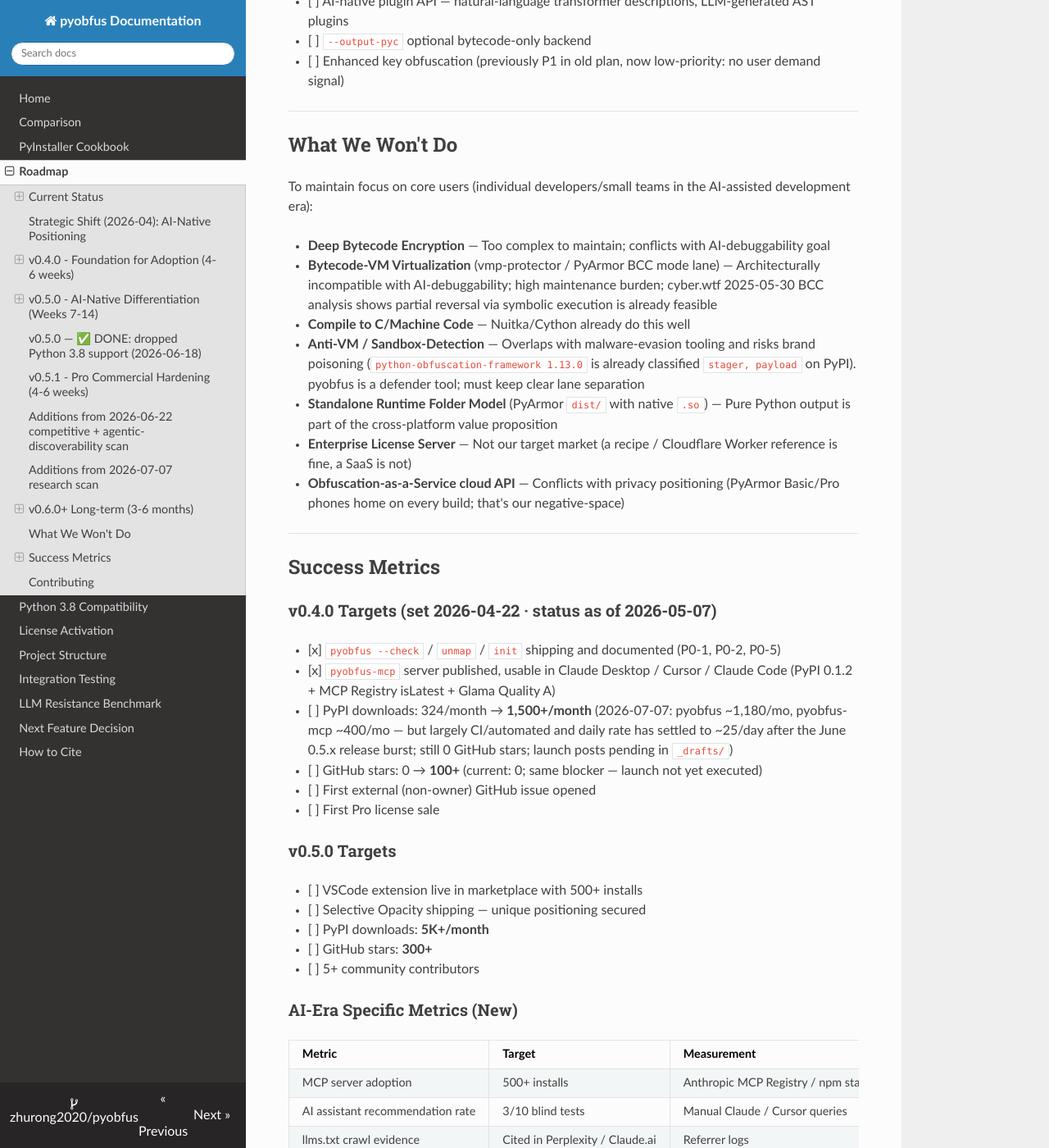
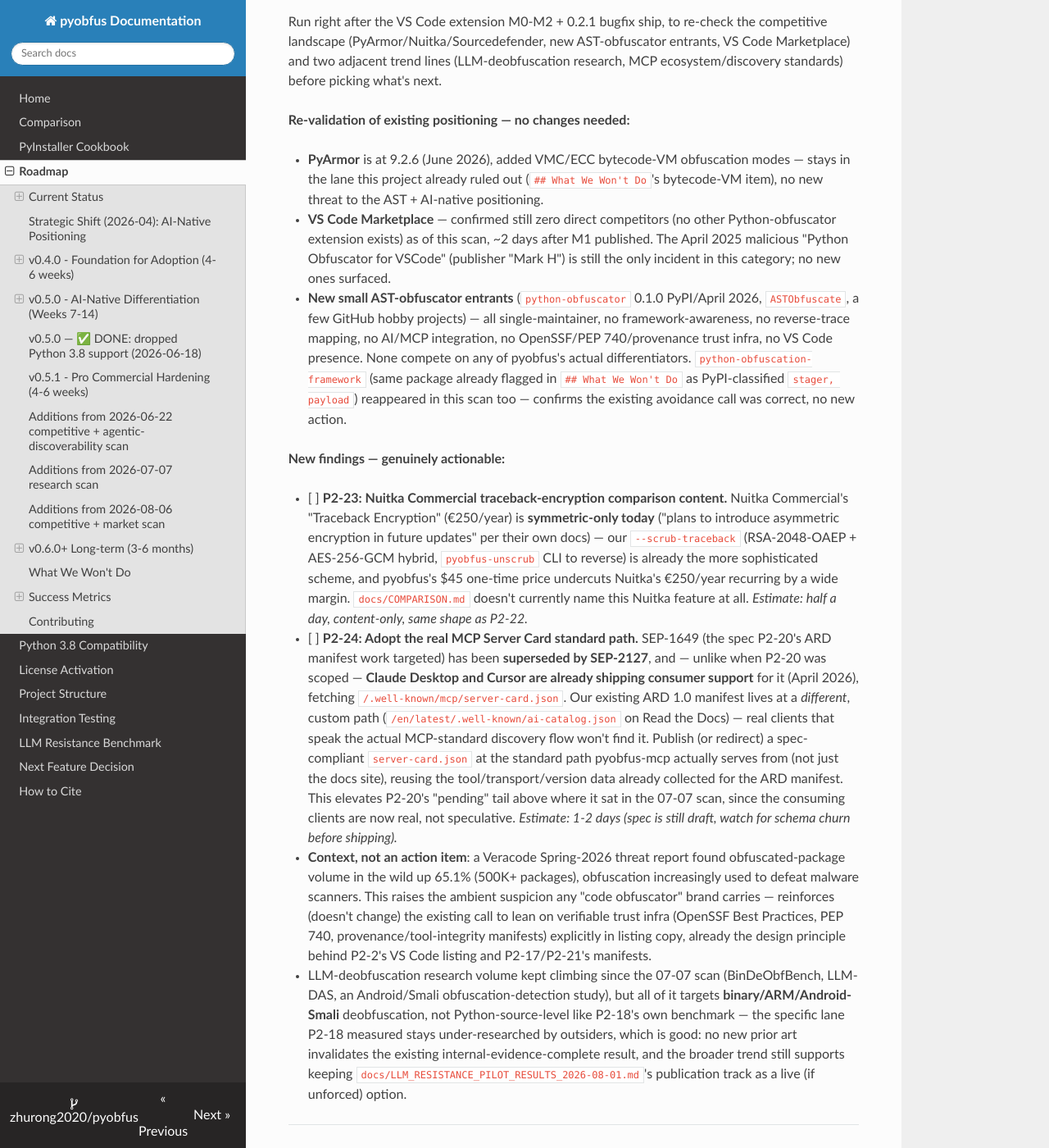
Before and after one commit to zhurong2020/pyobfus, an MkDocs documentation site: the page built from docs/ROADMAP.md, in a window 1280 px wide and 1400 px high, scrolled down 11590 px. Shown: the whole window at 82% size. Built offline with MkDocs 1.6.1, drawn with Linux system fonts in a browser that asks for light colours; nearby versions of some CDN libraries; some of the changed text lies outside the part shown.

Commit message:
docs(roadmap): 2026-08-06 competitive scan, two new candidates (P2-23/24)
Re-validates existing positioning (PyArmor 9.2.6 stays in the
bytecode-VM lane already ruled out; VS Code Marketplace still has zero
direct competitors; new small AST-obfuscator entrants don't compete on
any real differentiator) and surfaces two actionable findings:

- P2-23: Nuitka Commercial's traceback encryption is symmetric-only
  today, weaker than our existing RSA+AES hybrid --scrub-traceback,
  and priced far above our $45 one-time -- COMPARISON.md content gap.
- P2-24: SEP-1649 was superseded by SEP-2127, and unlike when P2-20
  was scoped, Claude Desktop/Cursor now actually consume it -- our ARD
  manifest sits at a custom path, not the real MCP-standard one real
  clients fetch.

Also fixes a stale checkbox: P2-13 (PyInstaller cookbook) shipped in
0.5.8 back on 2026-08-04 but was never flipped to [x].

Co-Authored-By: Claude Sonnet 5 <noreply@anthropic.com>

```diff
--- a/docs/ROADMAP.md
+++ b/docs/ROADMAP.md
@@ -133,7 +133,7 @@ Benefits: simpler test matrix (~15% faster CI), one less dependency, and elimina
 
 - [x] **P2-11: Runtime String Vault (Pro)** — encrypted KV namespace for runtime secrets with lazy per-entry AES-256-GCM decryption and schema-without-key queries (`vault_secrets({...})` marker + `Vault`). _Shipped 0.5.0 2026-06-18 (mechanism + API; combined-flag fusion in 0.5.1)._
 - [x] **P2-12: `pyobfus-mcp` `scan_secrets` tool** — _Shipped mcp 0.3.4, 2026-08-04, folded into an existing tool rather than standalone._ `check_obfuscation_risks` (and `protect_project`) now detect both credential shapes (API keys/Stripe/AWS/bearer, pre-existing) and PII shapes (emails/IPv4/GUIDs/home-directory paths naming a real user, new — `_PII_LITERAL_PATTERNS`), surfaced as two independent counts (`sensitive_literal_count` / `pii_literal_count`) in the `pro_value` field, since the remediation story differs (encrypt vs. reconsider whether it belongs in source). Deliberate design call: kept folded into the existing tool rather than shipped as a new standalone `scan_secrets` tool, so the MCP tool count stays at 8 and no Glama/Registry tool-surface churn is needed beyond the routine version re-pin. Home-directory-path matching is deliberately narrow (only `/home/<user>/`, `/Users/<user>/`, `C:\Users\<user>\`) to avoid false-positiving on ordinary path literals. 3 new tests, including one asserting generic paths do NOT count as PII.
-- [ ] **P2-13: PyInstaller integration cookbook** — `examples/pyinstaller/` + docs page for "obfuscate then bundle to single exe". No code change; redirects Sourcedefender / Nuitka prospects who want single-binary delivery. _Estimate: 1 day_
+- [x] **P2-13: PyInstaller integration cookbook** — _Shipped 0.5.8, 2026-08-04 (checkbox missed in that release's own re-audit)._ `examples/pyinstaller/` is a verified end-to-end reproduction (confirmed original identifier names never reach the compiled binary, and `pyobfus --unmap` still reverses a traceback from the bundled executable) + `docs/PYINSTALLER_COOKBOOK.md`, cross-linked from `docs/COMPARISON.md`'s Nuitka section and a README FAQ entry. No code change; redirects Sourcedefender / Nuitka prospects who want single-binary delivery.
 - [x] **P2-14: `--embed-data <path>` (Pro)** — _Shipped 0.5.10, 2026-08-04._ AES-256-GCM encrypts a resource file at build time (same cipher construction as the Runtime String Vault) and emits it base85-encoded as a module constant plus a generated `get_embedded_data()` accessor that decrypts on call, not at import. Closes Nuitka Commercial "Protect Data Files" / PyArmor `--bind-data` gap. Not part of the patent-gated combination claims. `pyobfus_pro/runtime/embedded_data.py`, 11 new tests.
 - [x] **P2-15: Anti-debug guard (Pro, opt-in)** — _Fully shipped 0.5.11, 2026-08-04._ `--anti-debug` (default OFF) now implements all four detection methods: the original `sys.gettrace()` (Python-level tracers) plus TracerPid (Linux, `/proc/self/status`), WinAPI `IsDebuggerPresent()` (Windows), and a timing-skew check (single-step detection on any platform, generous threshold to avoid false-positiving under CPU throttling). `pyobfus_pro/anti_debug.py`'s `AntiDebugInjector`, 6 new tests exercising the real injected runtime logic via mocks, not just the generated source text.
 - [x] **P2-16: `@requires_runtime` policy decorator (Pro)** — _Shipped 0.5.9, 2026-08-04._ `--requires-os` / `--requires-python-min` / `--requires-arch` inject a module-top `requires_runtime(...)` guard (same shape as `--expire-hard`/`--period`) refusing import when the running OS / Python version / CPU architecture don't match build-time constraints. Generalizes PyArmor BCC platform restrictions in pure Python. Not part of the patent-gated combination claims. `pyobfus_pro/runtime_policy.py`, 15 new tests.
@@ -166,6 +166,25 @@ A fresh external scan (web, July 2026) re-validated the 06-22 items and surfaced
 
 - [x] **P2-21: pyobfus-mcp tool-description integrity (rug-pull resistance)** — _Shipped mcp 0.3.5, 2026-08-04._ New standalone `pyobfus-mcp-verify` CLI (not an MCP tool — deliberate, keeps the tool count at 8 and avoids MCP-surface churn, and the real threat model here is pre-session/external verification anyway) compares the installed package's live tool registration against `tool_manifest.json`, a manifest frozen at release time, via a SHA-256 self-consistency digest (explicitly not a cryptographic signature — same honesty correction the P2-17 provenance manifest already made). Detects drift between what a release documents and what it actually ships. 13 new tests including a real CI regression guard (fails if a tool's description/schema changes without regenerating the manifest). Note: the 2026-spec OAuth 2.1 / incremental-consent items target *remote* servers; pyobfus-mcp is local stdio, so those are mostly N/A, and `protect_project`'s arbitrary-command path is already gated (`PYOBFUS_MCP_ALLOW_VERIFY_CMD`) + path-scoped from the mcp 0.2.0 hardening.
 - [x] **P2-22: honest-comparison content — "pure-Python AST vs statically-unpackable bytecode"** — _Completed 2026-08-02 for the 0.5.7 train._ `docs/COMPARISON.md` now states the tradeoff directly: PyArmor's bytecode/native-runtime layer is a stronger speed bump than AST rewriting, but public static-unpack tooling for PyArmor 8.0-9.2.x means client-side bytecode protection should not be marketed as irreversible cryptography. The same section ties pyobfus back to the defender-lane: pure-Python output, predictable builds, and AI-debuggable reverse stack-trace mapping.
+
+---
+
+## Additions from 2026-08-06 competitive + market scan
+
+Run right after the VS Code extension M0-M2 + 0.2.1 bugfix ship, to re-check the competitive landscape (PyArmor/Nuitka/Sourcedefender, new AST-obfuscator entrants, VS Code Marketplace) and two adjacent trend lines (LLM-deobfuscation research, MCP ecosystem/discovery standards) before picking what's next.
+
+**Re-validation of existing positioning — no changes needed:**
+
+- **PyArmor** is at 9.2.6 (June 2026), added VMC/ECC bytecode-VM obfuscation modes — stays in the lane this project already ruled out (`## What We Won't Do`'s bytecode-VM item), no new threat to the AST + AI-native positioning.
+- **VS Code Marketplace** — confirmed still zero direct competitors (no other Python-obfuscator extension exists) as of this scan, ~2 days after M1 published. The April 2025 malicious "Python Obfuscator for VSCode" (publisher "Mark H") is still the only incident in this category; no new ones surfaced.
+- **New small AST-obfuscator entrants** (`python-obfuscator` 0.1.0 PyPI/April 2026, `ASTObfuscate`, a few GitHub hobby projects) — all single-maintainer, no framework-awareness, no reverse-trace mapping, no AI/MCP integration, no OpenSSF/PEP 740/provenance trust infra, no VS Code presence. None compete on any of pyobfus's actual differentiators. `python-obfuscation-framework` (same package already flagged in `## What We Won't Do` as PyPI-classified `stager, payload`) reappeared in this scan too — confirms the existing avoidance call was correct, no new action.
+
+**New findings — genuinely actionable:**
+
+- [ ] **P2-23: Nuitka Commercial traceback-encryption comparison content.** Nuitka Commercial's "Traceback Encryption" (€250/year) is **symmetric-only today** ("plans to introduce asymmetric encryption in future updates" per their own docs) — our `--scrub-traceback` (RSA-2048-OAEP + AES-256-GCM hybrid, `pyobfus-unscrub` CLI to reverse) is already the more sophisticated scheme, and pyobfus's $45 one-time price undercuts Nuitka's €250/year recurring by a wide margin. `docs/COMPARISON.md` doesn't currently name this Nuitka feature at all. _Estimate: half a day, content-only, same shape as P2-22._
+- [ ] **P2-24: Adopt the real MCP Server Card standard path.** SEP-1649 (the spec P2-20's ARD manifest work targeted) has been **superseded by SEP-2127**, and — unlike when P2-20 was scoped — **Claude Desktop and Cursor are already shipping consumer support** for it (April 2026), fetching `/.well-known/mcp/server-card.json`. Our existing ARD 1.0 manifest lives at a *different*, custom path (`/en/latest/.well-known/ai-catalog.json` on Read the Docs) — real clients that speak the actual MCP-standard discovery flow won't find it. Publish (or redirect) a spec-compliant `server-card.json` at the standard path pyobfus-mcp actually serves from (not just the docs site), reusing the tool/transport/version data already collected for the ARD manifest. This elevates P2-20's "pending" tail above where it sat in the 07-07 scan, since the consuming clients are now real, not speculative. _Estimate: 1-2 days (spec is still draft, watch for schema churn before shipping)._
+- **Context, not an action item**: a Veracode Spring-2026 threat report found obfuscated-package volume in the wild up 65.1% (500K+ packages), obfuscation increasingly used to defeat malware scanners. This raises the ambient suspicion any "code obfuscator" brand carries — reinforces (doesn't change) the existing call to lean on verifiable trust infra (OpenSSF Best Practices, PEP 740, provenance/tool-integrity manifests) explicitly in listing copy, already the design principle behind P2-2's VS Code listing and P2-17/P2-21's manifests.
+- LLM-deobfuscation research volume kept climbing since the 07-07 scan (BinDeObfBench, LLM-DAS, an Android/Smali obfuscation-detection study), but all of it targets **binary/ARM/Android-Smali** deobfuscation, not Python-source-level like P2-18's own benchmark — the specific lane P2-18 measured stays under-researched by outsiders, which is good: no new prior art invalidates the existing internal-evidence-complete result, and the broader trend still supports keeping `docs/LLM_RESISTANCE_PILOT_RESULTS_2026-08-01.md`'s publication track as a live (if unforced) option.
 
 ---
 
@@ -231,7 +250,17 @@ See [CONTRIBUTING.md](../CONTRIBUTING.md) for guidelines.
 
 ---
 
-**Last Updated**: 2026-08-04 — re-audited the 7 open ROADMAP items against
+**Last Updated**: 2026-08-06 — fresh competitive + market scan (PyArmor/
+Nuitka/VS Code Marketplace/new AST-obfuscator entrants/LLM-deobfuscation
+research/MCP Server Card standard) run after the VS Code extension M0-M2 +
+0.2.1 patch shipped, to inform what's next; see "Additions from 2026-08-06
+competitive + market scan" above for the two new actionable candidates
+(P2-23 Nuitka traceback-encryption comparison content, P2-24 real MCP
+Server Card standard path) and the re-validation notes. Also fixed a stale
+checkbox found while reading the file: **P2-13 (PyInstaller cookbook) was
+already shipped in 0.5.8, 2026-08-04** — missed in that release's own
+re-audit below.
+**Prior**: 2026-08-04 — re-audited the 7 open ROADMAP items against
 actual code before starting a "Tier 1, ship each as its own patch release"
 push. Found 3 of 7 were significantly out of date: **P2-6 is already fully
 shipped** (0.2.0, 2026-05-08 — the checkbox just never got flipped, and the
```
